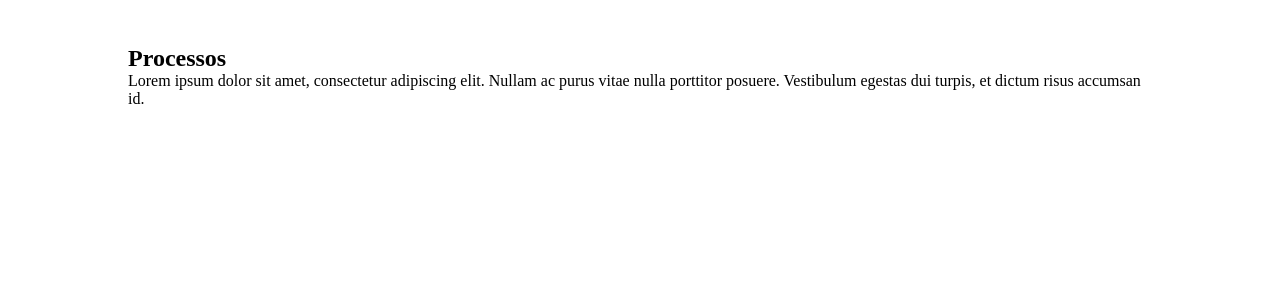
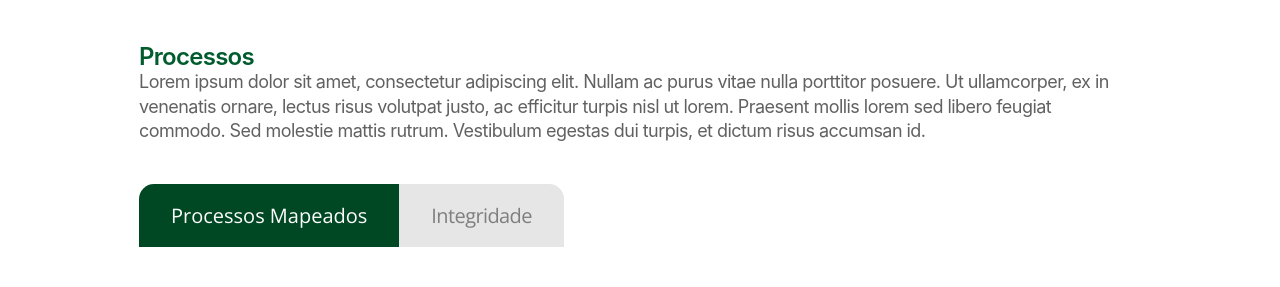
Before and after one commit to inovacaoemprocessosfuncap/Portif-lio-de-processos-e-integridade, a plain HTML site: page index.html in a window 1280 px wide. Shown: the part 659-946 px from the top of the page. Before the commit the page ends 800 px from the top, so only its background shows below. Drawn offline with nearby package versions, Linux system fonts and the light colour scheme.

Commit message:
subindo botão superior do menu

```diff
--- a/Css/style.css
+++ b/Css/style.css
@@ -132,7 +132,7 @@
     display: flex;
     justify-content: space-between; /* Espaçamento entre blocos */
     gap: 16px; /* Espaçamento entre blocos */
-    padding: 32px 128px 0; /* Espaço interno */
+    padding: 32px 139px 0; /* Espaço interno */
     width: 100%; /* Largura total */
     height: 256px; /* Altura dos blocos */
     font-style: normal;
@@ -150,7 +150,7 @@
 
 /* === Seção de Processo === */
 .processo {
-    padding: 48px 128px 0; /* Espaçamento interno */
+    padding: 48px 139px 0; /* Espaçamento interno */
 }
 
 /* === Informações e Manuais === */
@@ -174,3 +174,59 @@
     width: 48px; /* Tamanho do ícone */
     height: 48px;
 }
+/* === Texto do processo === */
+.processo{
+    font-family: Inter;
+    font-style: normal;
+    line-height: 155.99%; /* 37.438px */
+}
+
+.processo h2{
+    color: var(--FUNCAP-Primria-green-700, #005C2D);
+    font-size: 24px;
+    font-weight: 600;
+    letter-spacing: -0.72px;
+}
+.processo p{
+    color: var(--FUNCAP-Secundria-cinza-white-900, #616161);
+    font-size: 18px;
+    font-weight: 400;
+    letter-spacing: -0.54px;
+}
+/* === Menu parte dos botões superiores === */
+.menu{
+    padding: 40px 139px;
+}
+.bntSuperiorMenu{
+    display: flex;
+}
+.bntSuperiorMenu button{
+    display: flex;
+    padding: 16px 32px;
+    justify-content: center;
+    align-items: center;
+    gap: 10px;
+    font-family: "Open Sans";
+    font-size: 20px;
+    font-style: normal;
+    border: none;
+    width: auto;
+    height: auto;
+
+}
+
+.bntProcessos{
+    background: var(--FUNCAP-Primria-green-800, #004823);
+    color: var(--FUNCAP-Secundria-cinza-white-50, #FDFDFD);
+    border-radius: 15px 0px 0px ;
+
+}
+
+.bntIntegridade{
+    background: var(--FUNCAP-Secundria-cinza-white-500, #E6E6E6);
+    font-weight: 400;
+    line-height: 155.99%; /* 31.198px */
+    letter-spacing: -0.6px;
+    color: var(--FUNCAP-Secundria-cinza-white-800, #7F7F7F);
+    border-radius: 0px 15px 0px 0px;
+}
--- a/index.html
+++ b/index.html
@@ -82,7 +82,14 @@
         <!-- Seção de processo -->
         <section class="processo">
             <h2>Processos</h2>
-            <p>Lorem ipsum dolor sit amet, consectetur adipiscing elit. Nullam ac purus vitae nulla porttitor posuere. Vestibulum egestas dui turpis, et dictum risus accumsan id.</p>
+            <p>Lorem ipsum dolor sit amet, consectetur adipiscing elit. Nullam ac purus vitae nulla porttitor posuere. Ut ullamcorper, ex in venenatis ornare,  lectus risus volutpat justo, ac efficitur turpis nisl ut lorem. Praesent mollis lorem sed libero feugiat commodo. Sed molestie mattis rutrum.  Vestibulum egestas dui turpis, et dictum risus accumsan id. </p>
+        </section>
+        <section class="menu">
+            <div class="bntSuperiorMenu">
+                <button class="bntProcessos">Processos Mapeados</button>
+                <button class="bntIntegridade">Integridade</button>
+            </div>
+
         </section>
     </main>
 
```
